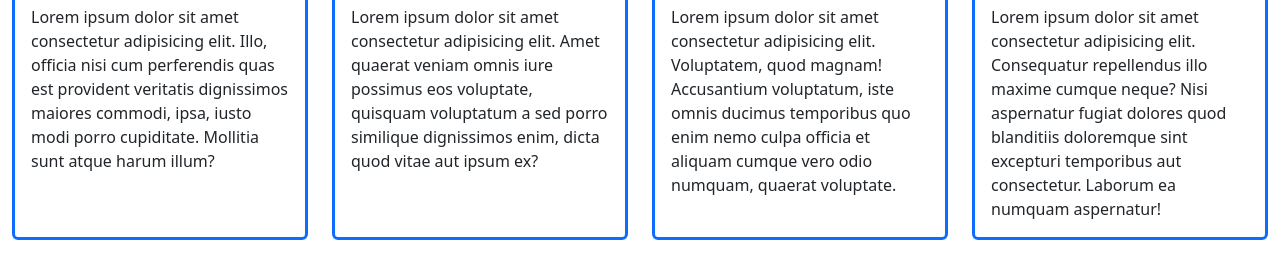
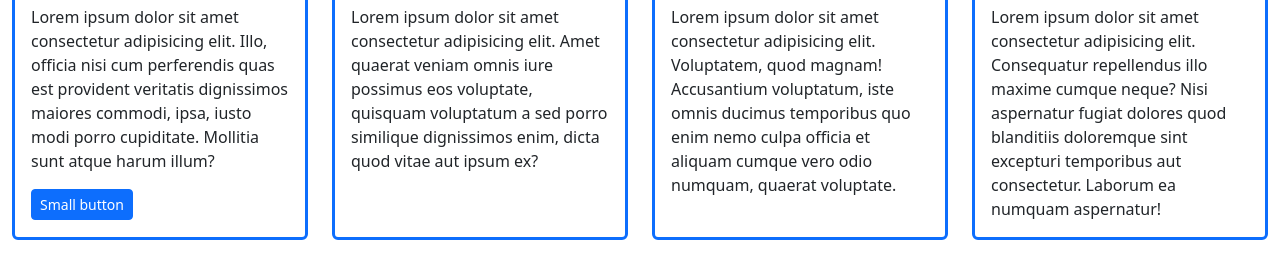
Before and after one commit to Pat-Bad/U2-W2-D2, a plain HTML site: page index.html in a window 1280 px wide. Shown: the part 699-952 px from the top of the page. Drawn offline with nearby package versions, Linux system fonts and the light colour scheme.

Commit message:
Update index.html

```diff
--- a/index.html
+++ b/index.html
@@ -139,6 +139,9 @@
                 dignissimos maiores commodi, ipsa, iusto modi porro cupiditate.
                 Mollitia sunt atque harum illum?
               </p>
+              <button type="button" class="btn btn-primary btn-sm">
+                Small button
+              </button>
             </div>
           </div>
         </div>
```
